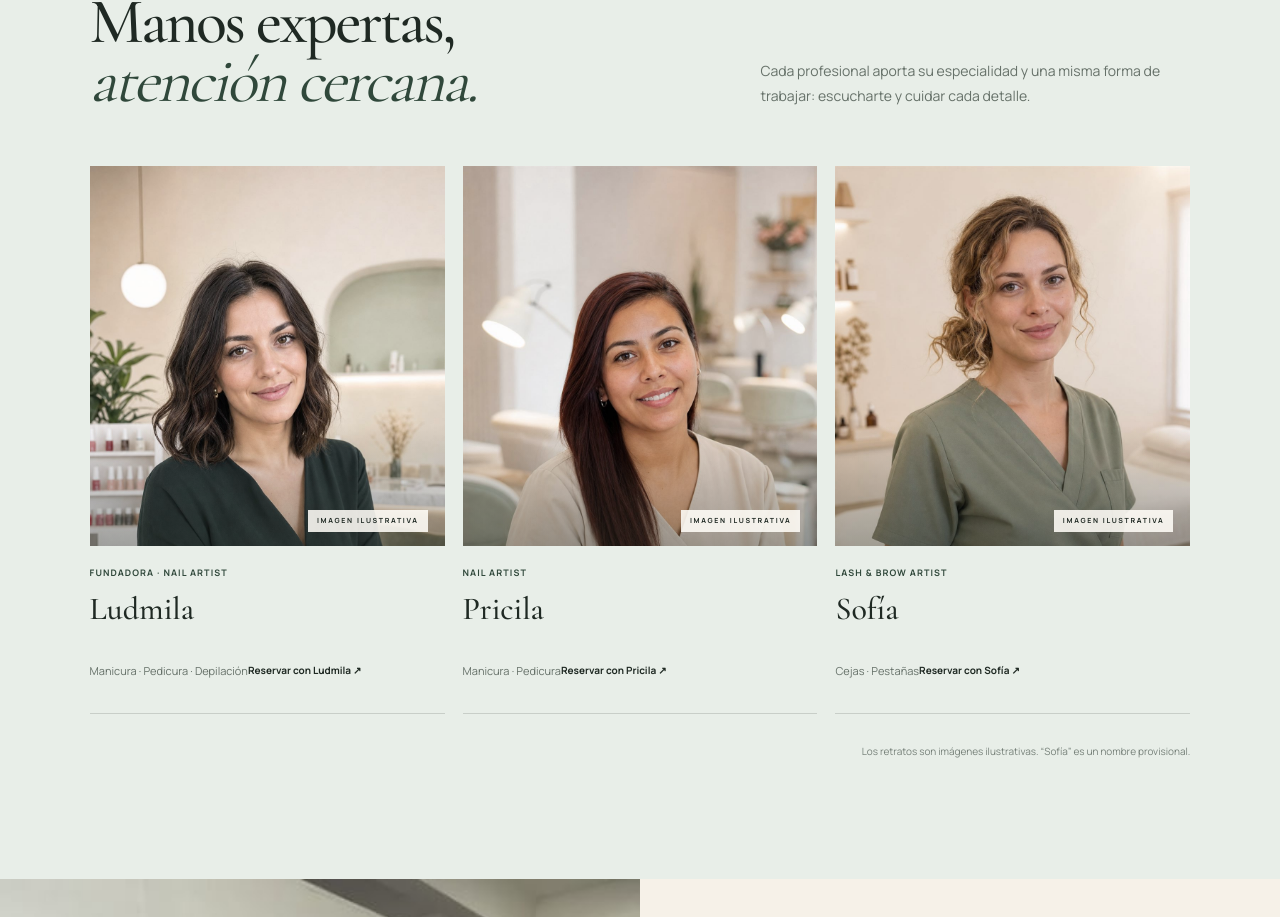
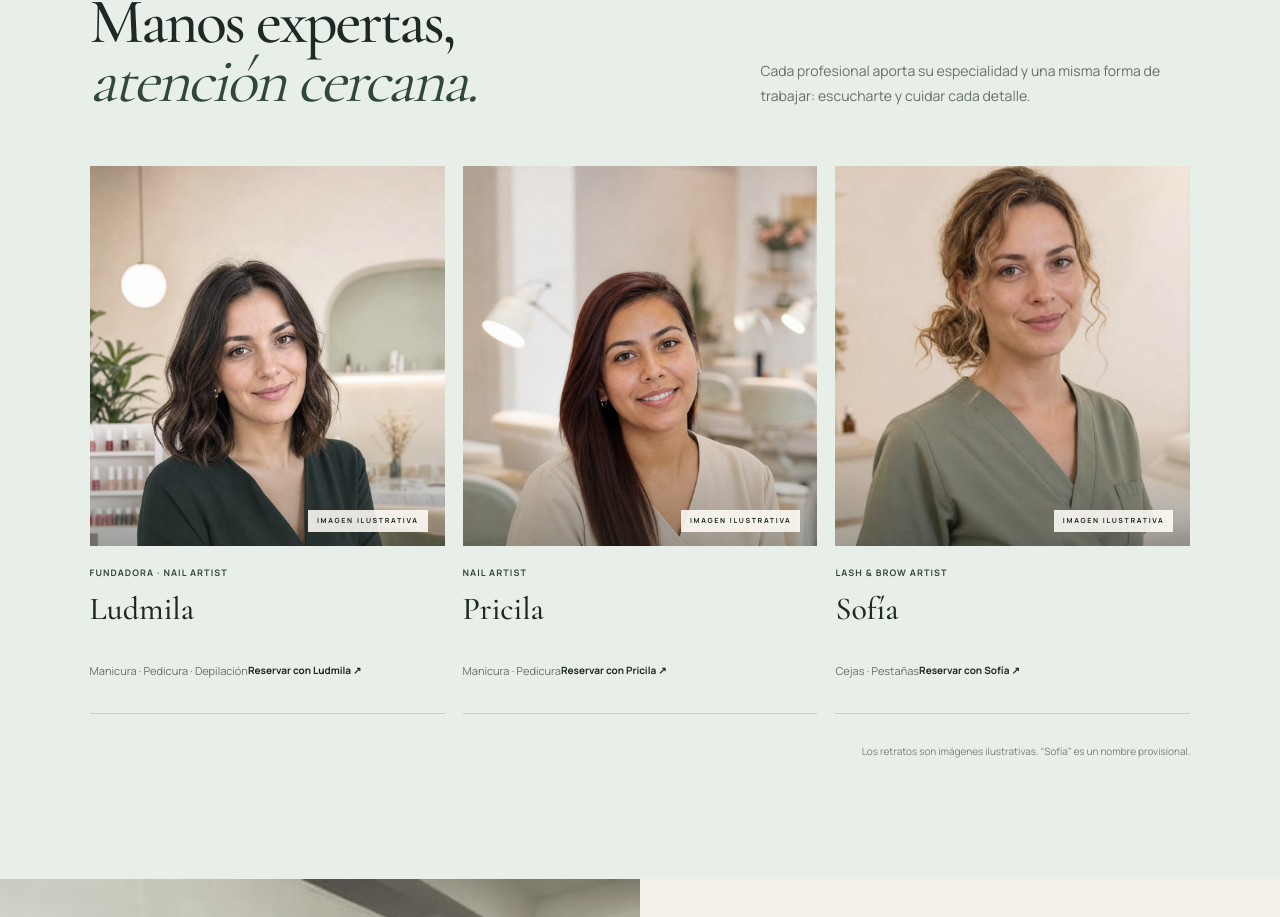
Before and after one commit to Barbyland/merida-beauty-demo, a Next.js app: page / in a window 1280 px wide. Shown: the part 3951-4868 px from the top of the page. Built offline with nearby package versions, Linux system fonts and the light colour scheme; no server answers.

Commit message:
Equilibrar encuadre de retratos del equipo

```diff
--- a/app/globals.css
+++ b/app/globals.css
@@ -963,16 +963,23 @@ legend {
 }
 
 .team-portrait img {
+  --portrait-scale: 1;
   width: 100%;
   height: 100%;
   object-fit: cover;
   object-position: center 20%;
   filter: saturate(0.85);
+  transform: scale(var(--portrait-scale));
   transition: transform 450ms ease;
 }
 
+.team-portrait.tone-3 img {
+  --portrait-scale: 1.16;
+  object-position: center 16%;
+}
+
 .team-card:hover .team-portrait img {
-  transform: scale(1.025);
+  transform: scale(calc(var(--portrait-scale) + 0.025));
 }
 
 .team-portrait::after {
```
